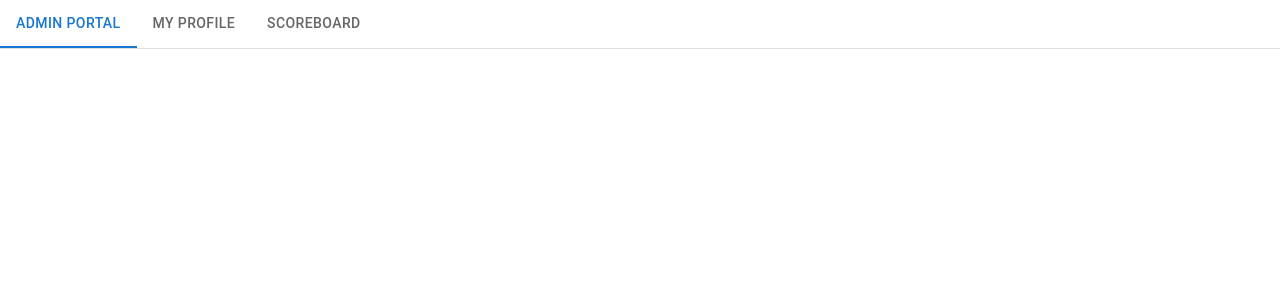
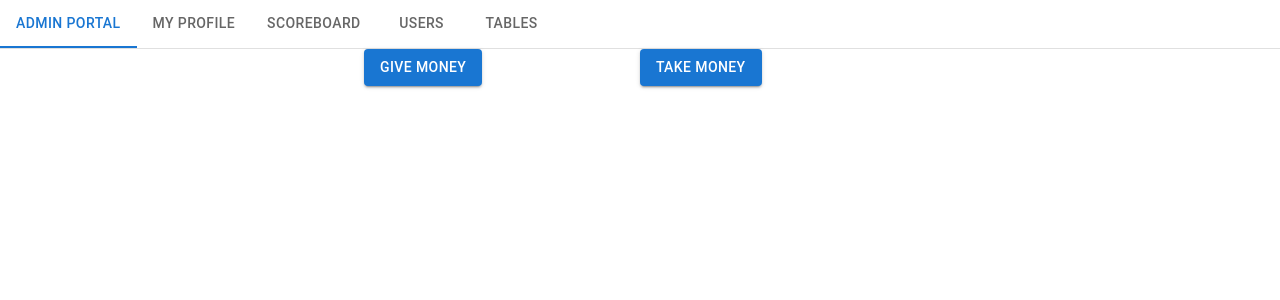
Before and after one commit to michaeljang94/muzino, a React (Create React App) app: page / in a window 1280 px wide. Shown: the top 300 px of the page. Built offline with nearby package versions, Linux system fonts and the light colour scheme.

Commit message:
Added more tabs for admins

```diff
--- a/src/App.tsx
+++ b/src/App.tsx
@@ -20,6 +20,8 @@ export const App = () => {
           <Tab label="Admin Portal" />
           <Tab label="My Profile" />
           <Tab label="Scoreboard" />
+          <Tab label="Users" />
+          <Tab label="Tables" />
         </Tabs>
       </Box>
       {value === 0 && <AdminPortal />}
--- a/src/pages/AdminPortal.tsx
+++ b/src/pages/AdminPortal.tsx
@@ -1,5 +1,16 @@
+import { Box, Button, Container, Grid } from '@mui/material';
 import React from 'react';
 
 export const AdminPortal: React.FC = () => {
-  return <></>;
+  return (
+  <Container maxWidth="sm">
+    <Grid container>
+        <Grid size={6}>
+            <Button variant="contained">Give Money</Button>
+        </Grid>
+        <Grid size={6}>
+            <Button variant="contained">Take Money</Button>
+        </Grid>
+    </Grid>
+  </Container>)
 };
```
